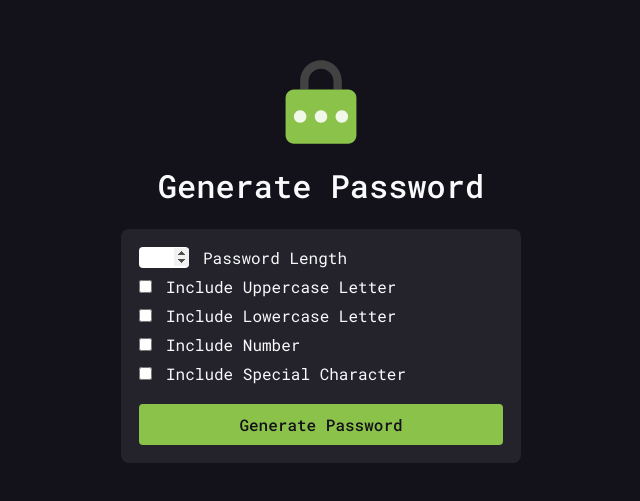
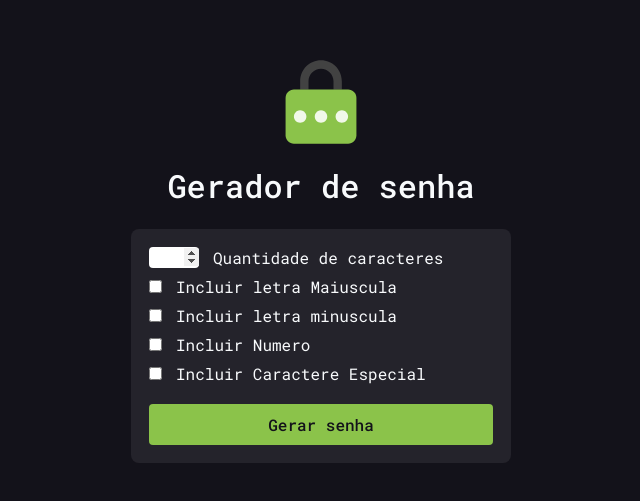
Before and after one commit to Derickcsantos/GeradorDeSenha, a plain HTML site: page index.html in a window 1280 px wide. Shown: the part 143-644 px from the top of the page, without its empty margins (319-959 px from the left). Drawn offline with nearby package versions, Linux system fonts and the light colour scheme.

Commit message:
Add files via upload

```diff
--- a/index.html
+++ b/index.html
@@ -15,9 +15,9 @@
 <body>
     <div id="container">
         <!-- Password generation illustration -->
-        <img src="src/images/illustration.svg" id="password_img" alt="">
+        <img src="src/Images/illustration.svg" id="password_img" alt="">
         <!-- Title -->
-        <h1 id="title">Generate Password</h1>
+        <h1 id="title">Gerador de senha</h1>
 
         <!-- Password display container -->
         <div id="password_container">
@@ -34,7 +34,7 @@
             <div class="item">
                 <input id="size" name="size" type="number">
                 <label for="size">
-                    Password Length
+                    Quantidade de caracteres
                 </label>
             </div>
 
@@ -42,7 +42,7 @@
             <div class="item">
                 <input type="checkbox" name="include_uppercase" id="include_uppercase">
                 <label for="include_uppercase">
-                    Include Uppercase Letter
+                    Incluir letra Maiuscula
                 </label>
             </div>
 
@@ -50,7 +50,7 @@
             <div class="item">
                 <input type="checkbox" name="include_lowercase" id="include_lowercase">
                 <label for="include_lowercase">
-                    Include Lowercase Letter
+                    Incluir letra minuscula
                 </label>
             </div>
 
@@ -58,7 +58,7 @@
             <div class="item">
                 <input type="checkbox" name="include_number" id="include_number">
                 <label for="include_number">
-                    Include Number
+                    Incluir Numero
                 </label>
             </div>
 
@@ -66,13 +66,13 @@
             <div class="item">
                 <input type="checkbox" name="include_special_character" id="include_special_character">
                 <label for="include_special_character">
-                    Include Special Character
+                    Incluir Caractere Especial
                 </label>
             </div>
 
             <!-- Generate password button -->
             <button id="generate">
-                Generate Password
+                Gerar senha
             </button>
         </div>
     </div>
--- a/src/styles/style.css
+++ b/src/styles/style.css
@@ -48,7 +48,7 @@ body {
 /* Password */
 #password_container {
     width: 100%;
-    max-width: 400px;
+    max-width: 300px;
     display: none;
     justify-content: space-between;
     align-items: center;
@@ -86,7 +86,7 @@ body {
 
 /* Items */
 #password_items {
-    width: 400px;
+    width: 380px;
     background-color: var(--color-neutral-2);
     color: var(--color-neutral-1);
     border-radius: 8px;
```
